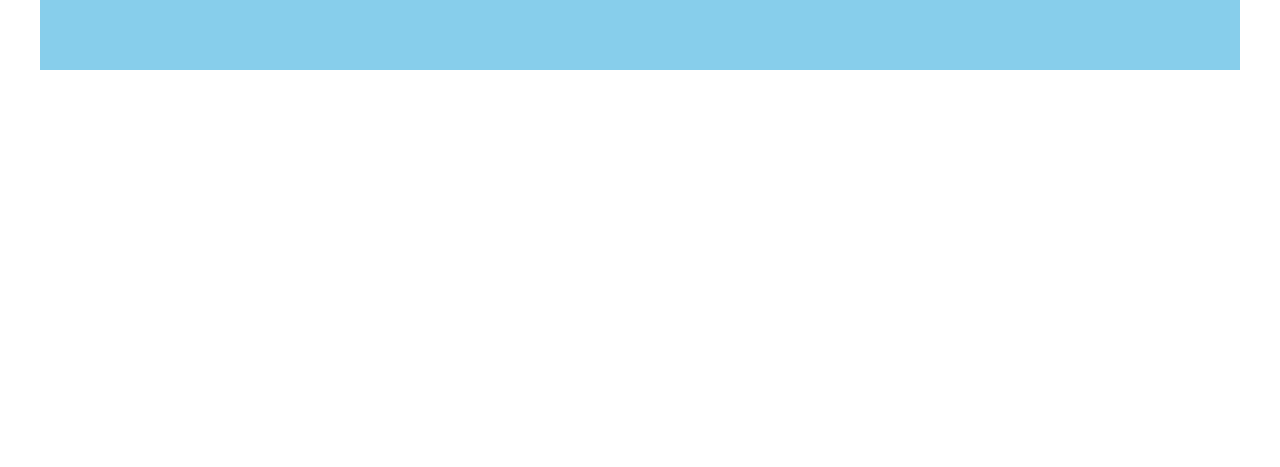
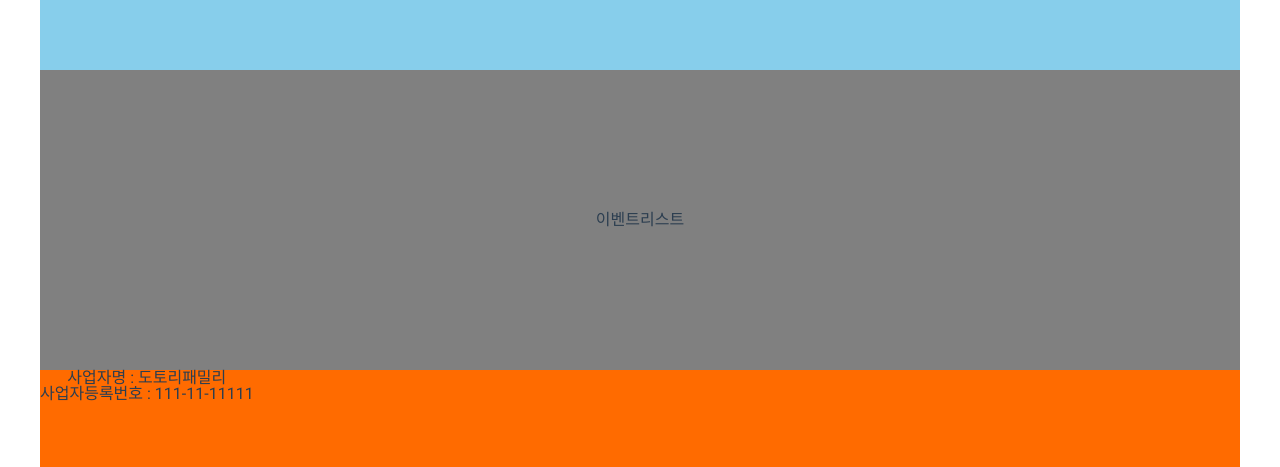
Before and after one commit to dotorifamily/dotorimall, a Vue app: page / in a window 1280 px wide. Shown: the part 1240-1707 px from the top of the page. Before the commit the page ends 1310 px from the top, so only its background shows below. Built offline with nearby package versions, Linux system fonts and the light colour scheme.

Commit message:
[진호] 이벤트섹션, 푸터 추가

```diff
--- a/src/App.vue
+++ b/src/App.vue
@@ -2,6 +2,8 @@
   <Header />
   <Search />
   <Introduction />
+  <Event />
+  <Footer />
 </template>
 
 <script lang="ts">
@@ -9,10 +11,12 @@
 import Header from './components/HeaderPage.vue';
 import Search from './pages/main/SearchPage.vue';
 import Introduction from './pages/main/IntroductionPage.vue'
+import Event from './pages/main/eventPage.vue'
+import Footer from './components/FooterPage.vue';
 
 export default {
   name : 'App',
-  components: {  Header,  Search, Introduction },
+  components: {  Header,  Search, Introduction, Event, Footer },
 
   setup(){
 
--- /dev/null
+++ b/src/components/FooterPage.vue
@@ -0,0 +1,54 @@
+<template>
+  <footer class="footer">
+    <div class="inner">
+        <span>
+            <h1>사업자명 : 도토리패밀리</h1>
+            <h2>사업자등록번호 : 111-11-11111</h2>
+        </span>
+    </div>
+</footer>
+</template>
+
+<script lang="ts">
+//https://kyounghwan01.github.io/Vue/vue3/composition-api/#ref-reactive-%EC%B0%A8%EC%9D%B4
+export default {
+    name: "FOOTER",
+   setup() {
+    // let aa = 'dd';
+   }
+}
+// import { Options, Vue } from 'vue-class-component';
+
+// @Options({
+//   props: {
+//     msg: String
+//   }
+// })
+// export default class HelloWorld extends Vue {
+//   msg!: string
+// }
+</script>
+
+<!-- Add "scoped" attribute to limit CSS to this component only -->
+<style scoped lang="scss">
+    $bgColor : white;
+    $innerBgColor : #ff6b00;
+.footer {
+    background-color:$bgColor;
+
+    .inner {
+
+        width:1200px;
+        height: 100px;
+        margin:0 auto;
+        display:flex;
+        justify-content: space-between;
+        background-color: $innerBgColor;
+
+        .sitemap {
+            display:flex;
+        }
+    }
+}
+
+</style>
--- /dev/null
+++ b/src/pages/main/eventPage.vue
@@ -0,0 +1,51 @@
+<template>
+    <section class="event">
+        <div class="inner">
+            <div class="event-list-area">
+                <h1>이벤트리스트</h1>
+            </div>
+        </div>
+
+
+    </section>
+  </template>
+
+  <script lang="ts">
+  //https://kyounghwan01.github.io/Vue/vue3/composition-api/#ref-reactive-%EC%B0%A8%EC%9D%B4
+  export default {
+      name: "EVENT",
+     setup() {
+      // let aa = 'dd';
+     }
+  }
+  // import { Options, Vue } from 'vue-class-component';
+
+  // @Options({
+  //   props: {
+  //     msg: String
+  //   }
+  // })
+  // export default class HelloWorld extends Vue {
+  //   msg!: string
+  // }
+  </script>
+
+  <!-- Add "scoped" attribute to limit CSS to this component only -->
+  <style scoped lang="scss">
+    .event{
+
+        .inner {
+
+        width:1200px;
+        height: 300px;
+        margin:0 auto;
+        display:flex;
+        justify-content: center;
+        align-items: center;
+        background-color: grey;
+
+        }
+    }
+
+
+  </style>
```
